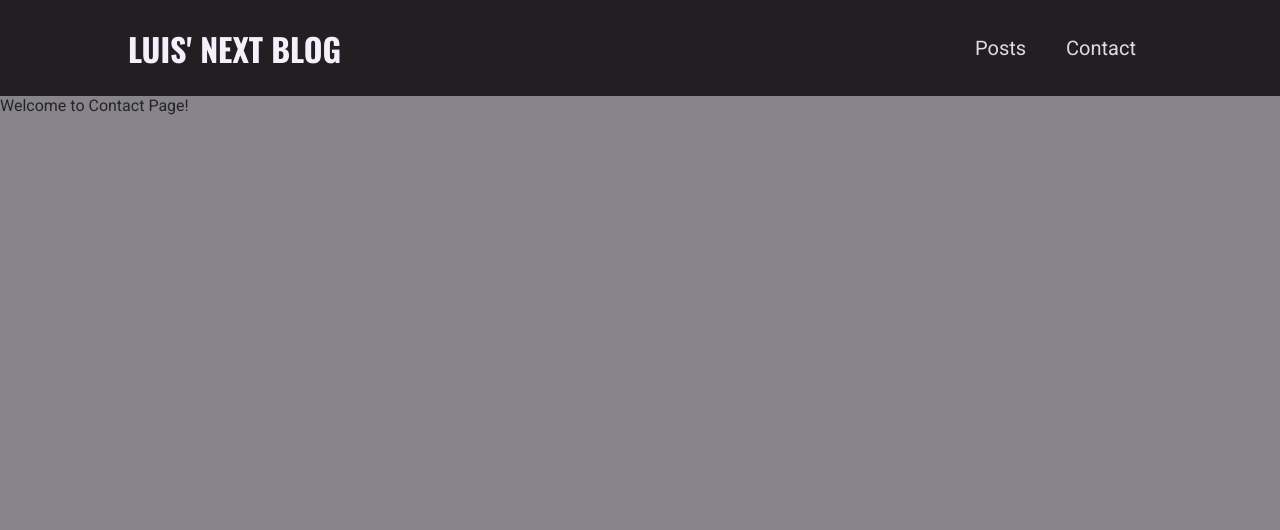
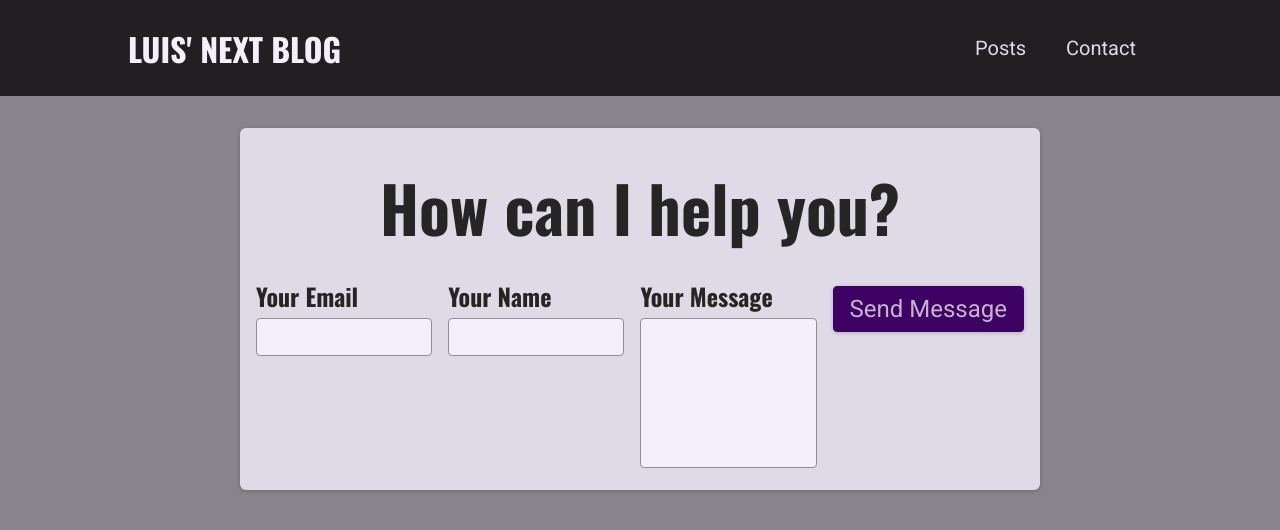
Before and after one commit to lmdelgallego/nextjs-course, a Next.js app: page /contact in a window 1280 px wide. Shown: the top 530 px of the page. Built offline with nearby package versions, Linux system fonts and the light colour scheme.

Commit message:
feat(BlogProject): Preparing The Contact Form

```diff
--- /dev/null
+++ b/components/contact/contact-form.js
@@ -0,0 +1,31 @@
+import classes from './contact-form.module.css';
+
+function ContactForm() {
+  return (
+    <section className={classes.contact}>
+      <h1>How can I help you?</h1>
+      <form className={classes.form}>
+        <div className={classes.controls}>
+          <div className={classes.control}>
+            <label htmlFor="email">Your Email</label>
+            <input type="email" name="email" id="email" required />
+          </div>
+          <div className={classes.control}>
+            <label htmlFor="name">Your Name</label>
+            <input type="text" name="name" id="name" required />
+          </div>
+          <div className={classes.control}>
+            <label htmlFor="message">Your Message</label>
+            <textarea id="message" rows="5" required></textarea>
+          </div>
+
+          <div className={classes.actions}>
+            <button>Send Message</button>
+          </div>
+        </div>
+      </form>
+    </section>
+  )
+}
+
+export default ContactForm
--- /dev/null
+++ b/components/contact/contact-form.module.css
@@ -0,0 +1,73 @@
+.contact {
+  margin: var(--size-8) auto;
+  border-radius: 6px;
+  background-color: var(--color-grey-100);
+  width: 90%;
+  max-width: 50rem;
+  padding: var(--size-4);
+  box-shadow: 0 1px 4px rgba(0, 0, 0, 0.2);
+  font-size: var(--size-6);
+}
+
+.contact h1 {
+  font-size: var(--size-8);
+  margin: var(--size-4) 0;
+  text-align: left;
+}
+
+.form label {
+  display: block;
+  font-family: 'Oswald', sans-serif;
+  font-weight: bold;
+  margin: var(--size-2) 0 var(--size-1) 0;
+}
+
+.form input,
+.form textarea {
+  font: inherit;
+  padding: var(--size-1);
+  border-radius: 4px;
+  width: 100%;
+  border: 1px solid var(--color-grey-400);
+  background-color: var(--color-grey-50);
+  resize: none;
+}
+
+.controls {
+  display: flex;
+  column-gap: 1rem;
+  flex-wrap: wrap;
+}
+
+.control {
+  flex: 1;
+  min-width: 10rem;
+}
+
+.actions {
+  margin-top: var(--size-4);
+  text-align: right;
+}
+
+.form button {
+  font: inherit;
+  cursor: pointer;
+  background-color: var(--color-primary-700);
+  border: 1px solid var(--color-primary-700);
+  padding: var(--size-2) var(--size-4);
+  border-radius: 4px;
+  color: var(--color-primary-50);
+  box-shadow: 0 1px 4px rgba(0, 0, 0, 0.2);
+}
+
+.form button:hover {
+  background-color: var(--color-primary-500);
+  border-color: var(--color-primary-500);
+}
+
+@media (min-width: 768px) {
+  .contact h1 {
+    font-size: var(--size-16);
+    text-align: center;
+  }
+}
--- a/pages/contact.js
+++ b/pages/contact.js
@@ -1,5 +1,7 @@
+import ContactForm from "../components/contact/contact-form"
+
 function ContactPage() {
-  return <div>Welcome to Contact Page!</div>
+  return <ContactForm />
 }
 
 export default ContactPage
```
